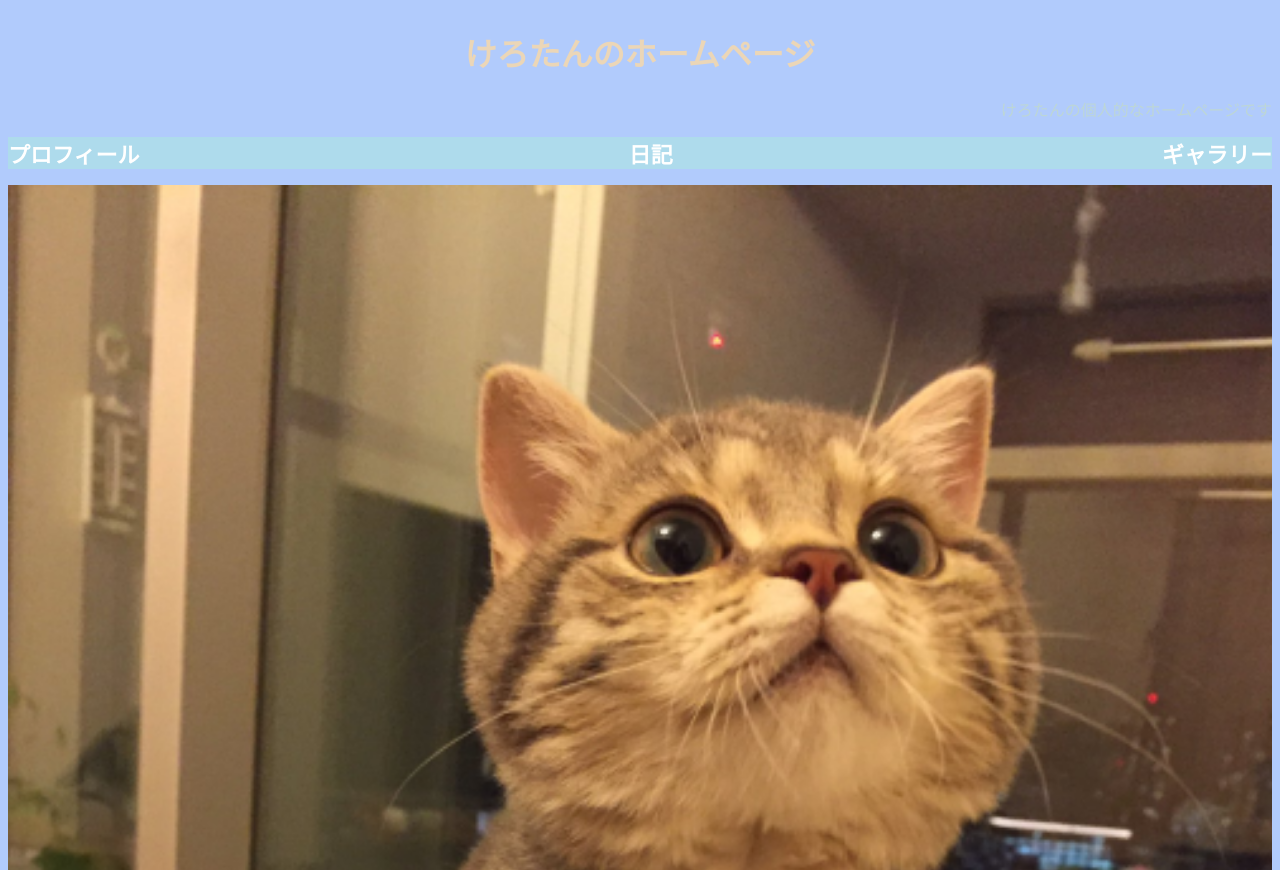
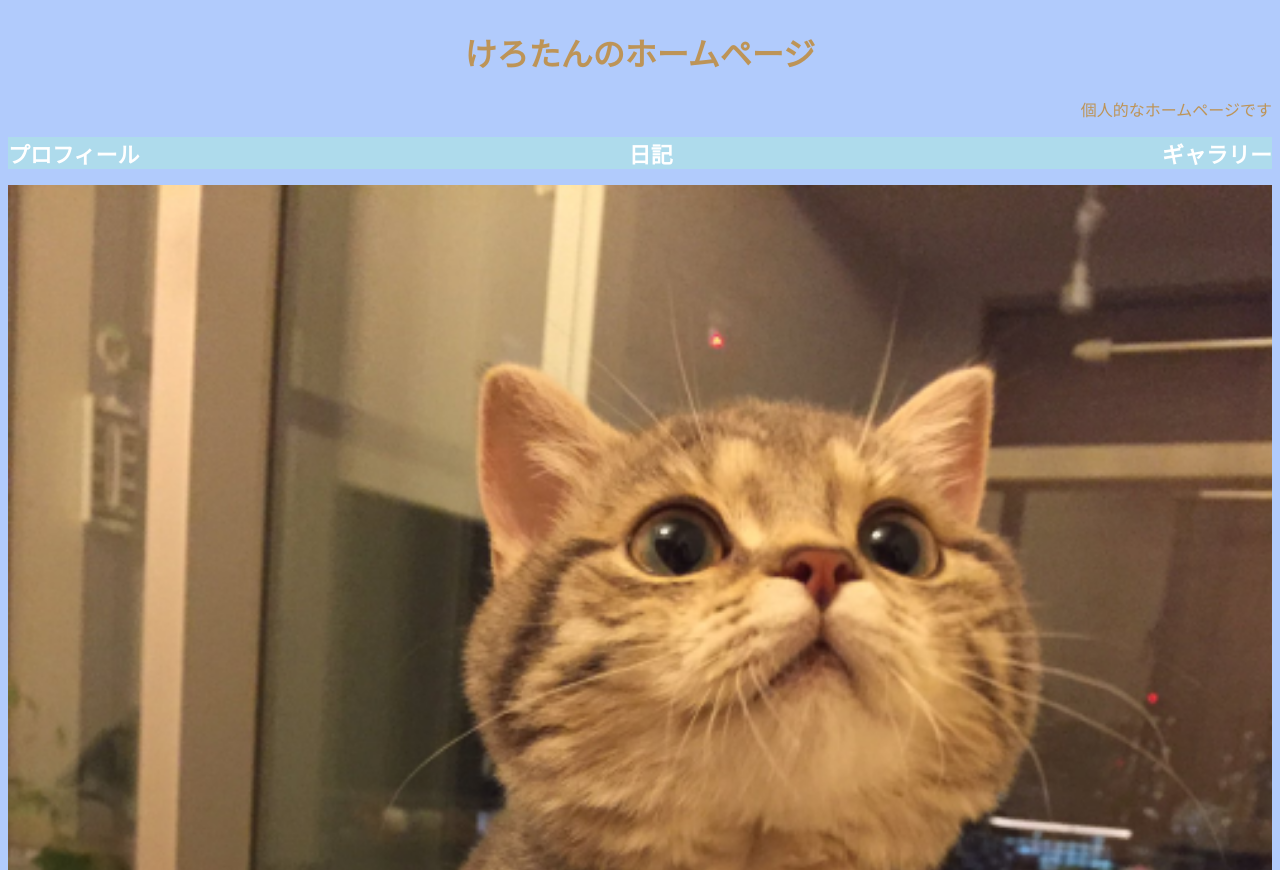
Before and after one commit to cocose0924/m-frontier, a plain HTML site: page index.html in a window 1280 px wide. Shown: the top 870 px of the page. Drawn offline with Linux system fonts and the light colour scheme.

Commit message:
code change

```diff
--- a/index.html
+++ b/index.html
@@ -9,7 +9,7 @@
 <body>
     <div class="container">
         <h1>けろたんのホームページ</h1>
-        <p>けろたんの個人的なホームページです</p>
+        <p>個人的なホームページです</p>
         <nav>
             <ul>
                 <li><a href="">プロフィール</a></li>
--- a/style.css
+++ b/style.css
@@ -14,11 +14,11 @@ body{
 h1{
     text-align: center;
     /* background: rgb(199, 221, 236); */
-    color:rgb(235, 214, 183)
+    color:rgb(189, 148, 87)
 }
 p{
     text-align: right;
-    color:rgb(189, 214, 214)
+    color:rgb(189,148, 87)
 }
 ul{
     list-style: none;
```
